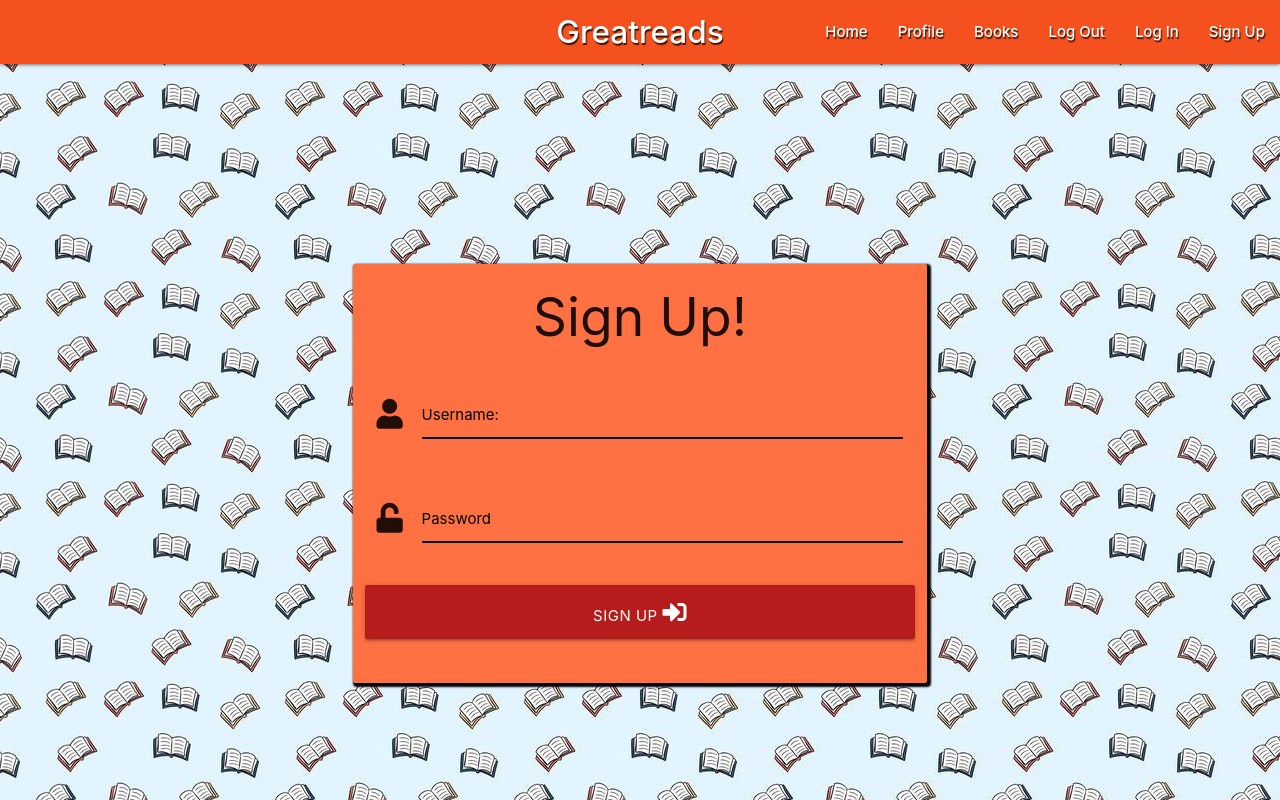
After one commit to Code-Institute-Submissions/Harbs1999-MS3-Greatreads, a Flask app: page /sign_up in a window 1280 px wide. The commit adds this page. Run offline with Flask 2, Linux system fonts and the light colour scheme; some libraries are stand-ins or nearby versions.

Commit message:
Added sign up card, functionality, and styling. Added background image.

```diff
--- a/app.py
+++ b/app.py
@@ -4,6 +4,7 @@ from flask import (
     redirect, request, session, url_for)
 from flask_pymongo import PyMongo
 from bson.objectid import ObjectId
+from werkzeug.security import generate_password_hash, check_password_hash
 if os.path.exists("env.py"):
     import env
 
@@ -24,6 +25,29 @@ def get_books():
     return render_template("books.html", books=books)
 
 
+@app.route("/sign_up", methods=["GET", "POST"])
+def sign_up():
+    if request.method == "POST":
+        existing_user = mongo.db.users.find_one(
+            {"username": request.form.get("username").lower()})
+
+        if existing_user:
+            flash("Username already exists")
+            return redirect(url_for("sign_up"))
+
+        register = {
+            "username": request.form.get("username").lower(),
+            "password": generate_password_hash(request.form.get("password"))
+        }
+        mongo.db.users.insert_one(register)
+
+        # user 'session' cookie
+        session["user"] = request.form.get("username").lower()
+        flash("Registration Successful!")
+
+    return render_template("sign_up.html")
+
+
 if __name__ == "__main__":
     app.run(host=os.environ.get("IP"),
             port=int(os.environ.get("PORT")),
--- a/static/css/style.css
+++ b/static/css/style.css
@@ -1,5 +1,6 @@
 body {
-
+background: url(/static/img/book-background.jpg);
+background-position: relative;
 }
 
 .nav-style {
@@ -11,3 +12,75 @@ font-weight: 500;
     margin-left: 20px;
     font-weight: 500;
 }
+
+.card-panel {
+    margin-top: 200px;
+    box-shadow: 2px 2px 2px 2px #000;
+}
+
+.card-panel h2 {
+    margin: 0px 0px 30px 0px;
+}
+
+/* Materialize Label Colors/styling */
+
+.input-field label {
+    color: #000;
+}
+
+.input-field input[type=text] {
+    border-bottom: 1px solid #000;
+    box-shadow: 0 1px 0 0 #000;
+}
+
+.input-field input[type=text].valid {
+    border-bottom: 2px solid #008000;
+    box-shadow: 0 2px 0 0 #008000;
+}
+
+input[type=text]:not(.browser-default):focus:not([readonly]) {
+    box-shadow: 0 1px 0 0 #ffffff;
+    border-bottom: 1px solid #ffffff;
+}
+
+input[type=text]:not(.browser-default):focus:not([readonly])+label {
+    color: white;
+}
+
+.input-field .prefix.active {
+    color: rgb(255, 255, 255);
+}
+
+input[type=password]:not(.browser-default) {
+    border-bottom: 1px solid #000;
+    box-shadow: 0 1px 0 0 #000;
+}
+
+.input-field input[type=password].valid {
+    border-bottom: 2px solid #008000;
+    box-shadow: 0 2px 0 0 #008000;
+}
+
+input[type=password]:not(.browser-default):focus:not([readonly]) {
+    box-shadow: 0 1px 0 0 #ffffff;
+    border-bottom: 1px solid #ffffff;
+}
+
+input[type=password]:not(.browser-default):focus:not([readonly])+label {
+    color: white;
+}
+
+.input-field input[type=text].invalid {
+    border-bottom: 2px solid #b71c1c;
+    box-shadow: 0 2px 0 0 #b71c1c;
+  }
+
+  .input-field input[type=password].invalid {
+    border-bottom: 2px solid #b71c1c;
+    box-shadow: 0 2px 0 0 #b71c1c;
+  }
+
+.flash h3 {
+    line-height: 2;
+    margin: 0;
+}
--- a/templates/base.html
+++ b/templates/base.html
@@ -9,7 +9,7 @@
     <!-- Custom CSS -->
     <link rel="stylesheet" href= "{{ url_for('static', filename='css/style.css') }}" type="text/css">
     <!-- Materialize Icons -->
-    <link href="https://fonts.googleapis.com/icon?family=Material+Icons" rel="stylesheet">
+    <link rel="stylesheet" href="https://use.fontawesome.com/releases/v5.15.4/css/all.css" integrity="sha384-DyZ88mC6Up2uqS4h/KRgHuoeGwBcD4Ng9SiP4dIRy0EXTlnuz47vAwmeGwVChigm" crossorigin="anonymous">
     {% block styles %}
     {% endblock %}
     <title>Greatreads</title>
@@ -28,9 +28,9 @@
                 <li><a href="{{ url_for('get_books') }}">Home</a></li>
                 <li><a href="#">Profile</a></li>
                 <li><a href="#">Books</a></li>
-                <li><a href="#">Sign Up</a></li>
                 <li><a href="#">Log Out</a></li>
                 <li><a href="#">Log In</a></li>
+                <li><a href="{{ url_for('sign_up') }}">Sign Up</a></li>
               </ul>
               </div>
             </div>
@@ -42,14 +42,30 @@
             <li><a href="{{ url_for('get_books') }}">Home</a></li>
             <li><a href="#">Profile</a></li>
             <li><a href="#">Books</a></li>
-            <li><a href="#">Sign Up</a></li>
             <li><a href="#">Log Out</a></li>
             <li><a href="#">Log In</a></li>
+            <li><a href="{{ url_for('sign_up') }}">Sign Up</a></li>
+          </ul>
     </header>
 
+    <section>
+      <!-- Alert Message -->
+      {% with messages = get_flashed_messages() %}
+        {% if messages %}
+          {% for message in messages %}
+            <div class="row flash">
+                <h3 class="blue-grey darken-1 center-align">{{ message }}</h3>
+            </div>
+          {% endfor %}
+        {% endif %}
+      {% endwith %}
+    </section>
 
+
+<main class="container">
     {% block content %}
     {% endblock %}
+</main>
 
     <!-- Jquery -->
     <script src="https://code.jquery.com/jquery-3.6.0.min.js" integrity="sha256-/xUj+3OJU5yExlq6GSYGSHk7tPXikynS7ogEvDej/m4=" crossorigin="anonymous"></script>
--- /dev/null
+++ b/templates/sign_up.html
@@ -0,0 +1,38 @@
+{% extends "base.html" %}
+{% block content %}
+
+
+
+<div class="row">
+    <form class="col s12 m8 offset-m2" method="POST" action="{{ url_for('sign_up') }}">
+        <div class="card-panel deep-orange lighten-1">
+            <h2 class="center-align">Sign Up!</h2>
+            <!-- Username -->
+            <div class="row">
+                <div class="input-field col s12">
+                    <i class="fas fa-user prefix"></i>
+                    <input id="username" name="username" type="text" class="validate"
+                    maxlength="15" minlength="5" pattern="^[a-zA-Z0-9]{5,15}$" required>
+                    <label for="username">Username:</label>
+                </div>
+            </div>
+            <!-- Password -->
+            <div class="row">
+                <div class="input-field col s12">
+                    <i class="fas fa-unlock prefix"></i>
+                    <input id="password" name="password" type="password"
+                     class="validate" maxlength="15" minlength="5" pattern="^[a-zA-Z0-9]{5,15}$" required>
+                    <label for="password">Password</label>
+                </div>
+            </div>
+            <!-- Submit button -->
+            <div class="row">
+                <button type="submit" class="col s12 offset-2 btn-large red darken-4 text-shadow">
+                    Sign Up <i class="fas fa-sign-in-alt"></i>
+                </button>
+            </div>
+        </div>
+    </form>
+</div>
+
+{% endblock %}
```
Also changed, not shown: static/img/book-background.jpg (added).
